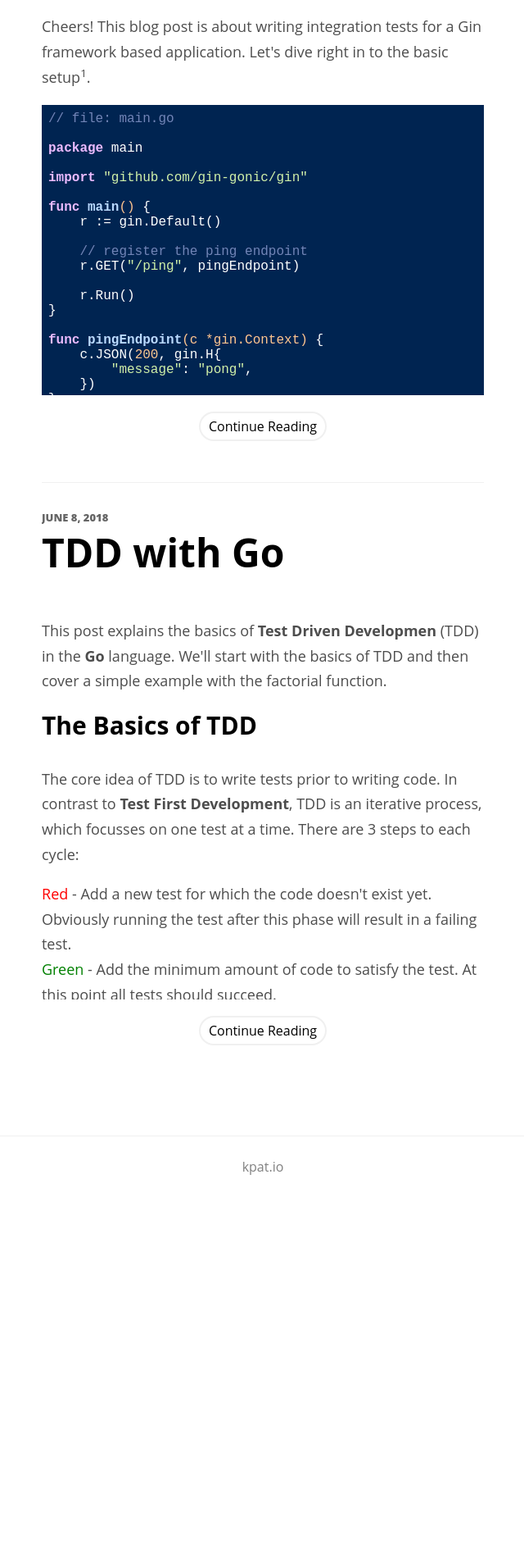
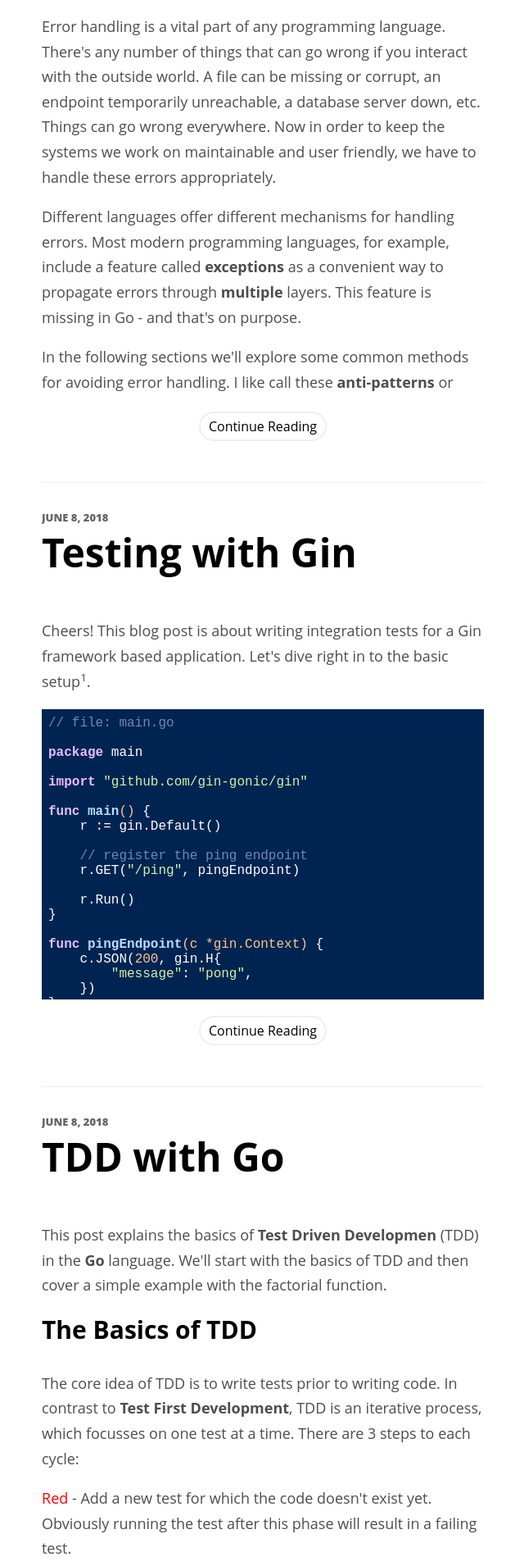
Before and after one commit to henrythethird/-, a Vue app: page / in a window 1280 px wide. Shown: the part 340-2250 px from the top of the page at 82% size, without its empty margins (319-959 px from the left). Before the commit the page ends 1800 px from the top, so only its background shows below. Built offline with nearby package versions, Linux system fonts and the light colour scheme.

Commit message:
Added new article about error propagation

```diff
--- /dev/null
+++ b/public/blog/error_propagation.html
@@ -0,0 +1,225 @@
+<date>June 9, 2018</date>
+<h2>Go Error Propagation</h2>
+<p>
+    Error handling is a vital part of any programming language. There's
+    any number of things that can go wrong if you interact with the outside
+    world. A file can be missing or corrupt, an endpoint temporarily unreachable,
+    a database server down, etc. Things can go wrong everywhere.
+    Now in order to keep the systems we work on maintainable and user friendly,
+    we have to handle these errors appropriately.
+</p>
+<p>
+    Different languages offer different mechanisms for handling errors.
+    Most modern programming languages, for example, include a feature called
+    <b>exceptions</b> as a convenient
+    way to propagate errors through <b>multiple</b>
+    layers. This feature is missing in Go - and that's on purpose.
+</p>
+<p>
+    In the following sections we'll explore some common methods for avoiding
+    error handling. I like call these <b>anti-patterns</b> or <b>"don'ts"</b>
+</p>
+<h2>Method 1: Ignore</h2>
+<p>
+    The first anti-pattern in error handling - and this is <b>not</b> limited
+    to go - is ignoring them alltogether. Here is a piece of code that makes excessive
+    use of the underscore (<b>_</b>). The underscore, also known as the
+    <b>blank identifier</b>, is used when calling functions with multiple
+    return values to discard one of these values.
+</p>
+<p>
+    Let's have a look at the example
+</p>
+<pre><code>// file: main.go
+
+package main
+
+import (
+    "io/ioutil"
+    "log"
+    "net/http"
+)
+
+func main() {
+    cont := doWork("google.com")
+
+    log.Println(cont)
+}
+
+func doWork(host string) string {
+    client := &amp;http.Client{}
+
+    req, _ := http.NewRequest("GET", host, nil)
+
+    req.Header.Add("Accept", "application/json")
+    req.AddCookie(&amp;http.Cookie{Name: "ID", Value: "1B2EB10C8ADDE70440A2EFBA15C2C6CD"})
+
+    resp, _ := client.Do(req)
+
+    b, _ := ioutil.ReadAll(resp.Body)
+
+    return string(b)
+}</code></pre>
+<p>
+    Looks good enough, right? So there is this <b>doWork</b> function that calls an
+    API endpoint with a cookie, then reads the contents and returns them.
+    Now running this will result in a <b>SIGSEGV</b>, a segmentation fault.
+    Meaning, that one of the errors in the code is not <b>nil</b> and the
+    corresponding unignored value therefore is.
+</p>
+<p>
+    We clearly don't want code like this in our production systems. Let's try
+    something different.
+</p>
+
+<h2>Method 2: Delegate</h2>
+<p>
+    Since go is <em>annoying</em> and doesn't let us propagate the errors to
+    the next layer, we can just try replicate that missing feature ourselves.
+    What if we <b>delegate</b> the error to the calling function? We can just
+    "offshore" the work to the poor fellow who will be interacting with our API.
+</p>
+<p>
+    Let's have a peak what that might look like with our example
+</p>
+<pre><code>// file: main.go
+
+// ...
+
+func main() {
+    cont, err := doWork("google.com")
+
+    if err != nil {
+        log.Panicln(err)
+    }
+
+    log.Println(cont)
+}
+
+func doWork(host string) (string, error) {
+    client := &amp;http.Client{}
+
+    req, err := http.NewRequest("GET", host, nil)
+
+    if err != nil {
+        return "", err
+    }
+
+    req.Header.Add("Accept", "application/json")
+    req.AddCookie(&amp;http.Cookie{Name: "ID", Value: "1B2EB10C8ADDE70440A2EFBA15C2C6CD"})
+
+    resp, err := client.Do(req)
+
+    if err != nil {
+        return "", err
+    }
+
+    b, err := ioutil.ReadAll(resp.Body)
+
+    if err != nil {
+        return "", err
+    }
+
+    return string(b), nil
+}
+</code></pre>
+<p>
+    We've added error delegation inbetween the business logic. The
+    caller now gets a <em>mysterious</em> error message together with a trace
+    that tells her where the error is originating.
+</p>
+<pre><code class="bash">
+$ go run main.go
+panic: Get google.com: unsupported protocol scheme ""
+</code></pre>
+<p>
+    This is marginally more useful
+    than just crashing, I admit it, yet, not user friendly at all. So how can
+    we improve that?
+</p>
+
+<h2>Improvements</h2>
+<p>
+    Let's say Lisa is interacting with our system. Now she's getting an error
+    from our API. What Lisa would like to know is
+</p>
+<blockquote>
+    How can I adjust the input value to get rid of the error? What am I doing wrong?
+</blockquote>
+<p>
+    This is a difficult question to answer. What we can easily answer is
+</p>
+<blockquote>
+    What part of the system was I interacting with that produced the error?
+</blockquote>
+<p>
+    Let's glance at an example
+</p>
+<pre><code>// file: main.go
+
+// ...
+
+func doWork(host string) (string, error) {
+    client := &amp;http.Client{}
+
+    req, err := http.NewRequest("GET", host, nil)
+
+    if err != nil {
+        return "", fmt.Errorf("Failed to create a new request: %v", err)
+    }
+
+    req.Header.Add("Accept", "application/json")
+    req.AddCookie(&amp;http.Cookie{Name: "ID", Value: "1B2EB10C8ADDE70440A2EFBA15C2C6CD"})
+
+    resp, err := client.Do(req)
+
+    if err != nil {
+        return "", fmt.Errorf("Failed to execute the request with host \"%s\": %v", host, err)
+    }
+
+    b, err := ioutil.ReadAll(resp.Body)
+
+    if err != nil {
+        return "", fmt.Errorf("Failed to read from request body: %v", err)
+    }
+
+    return string(b), nil
+}
+</code></pre>
+<p>And the corresponding output</p>
+<pre><code class="bash">$ go run main.go
+panic: Failed to execute the request with host "google.com": Get google.com: unsupported protocol scheme ""
+</code></pre>
+<p>
+    Now Lisa knows that we were trying to dispatch the request as the error happened.
+    Together with the trace, I'd argue, she has a better chance of finding out what
+    changes she has to make to fix her code.
+</p>
+
+<h2>Conclusion</h2>
+<p>
+    There is no magic formula to getting error handling right. We
+    just have consider the poor person interacting with our code.
+    Make it a better experience for them.
+</p>
+<p>
+    Here are a few <em>best practices</em> around error handling. Some of them
+    not covered by the scope of this article.
+</p>
+<ul>
+    <li>Try to give the programmer a hint of where the code is failing</li>
+    <li><b>Always</b> include the trace for internal APIs</li>
+    <li>Hide error information from end users. This might expose a security flaw in your system</li>
+    <li>
+        Try to fail softly. Some errors can be recovered from.
+        <ul>
+            <li>Few errors should render a service unfunctional</li>
+            <li>Try to use default for example</li>
+            <li>
+                If, for example, the billing service is unresponsive, simply
+                display a message instead of a internal server error
+            </li>
+        </ul>
+    </li>
+
+</ul>
--- a/src/components/Post.vue
+++ b/src/components/Post.vue
@@ -1,5 +1,8 @@
 <template>
-    <article class="post" ref="post" v-html="article"></article>
+    <main>
+        <article class="post" ref="post" v-html="article"></article>
+        <p v-if="error">Couldn't find the article :-(</p>
+    </main>
 </template>
 <script>
 import axios from 'axios'
@@ -12,7 +15,8 @@ export default {
   props: ['title'],
   data () {
       return {
-          article: ''
+          article: '',
+          error: false
       }
   },
   mounted () {
@@ -21,7 +25,11 @@ export default {
             this.article = data
 
             setTimeout(this.refreshSyntax, 50)
+        }).catch((e) => {
+            this.error = true
         })
+
+
   },
   methods: {
       refreshSyntax () {
--- a/src/components/Preview.vue
+++ b/src/components/Preview.vue
@@ -1,6 +1,6 @@
 <template>
     <router-link class="preview" :to="{ name: 'detail', params: { title } }">
-        <Post :title="title" />
+        <Post :title="title" class="post" />
         <div class="after">
             <button class="button">Continue Reading</button>
         </div>
--- a/src/pages/Index.vue
+++ b/src/pages/Index.vue
@@ -1,7 +1,6 @@
 <template>
     <section>
-        <Preview title="gin_testing" />
-        <Preview title="go_testing" />
+        <Preview v-for="(article, idx) in articles" :title="article.title" :key="idx" />
     </section>
 </template>
 <script>
@@ -9,6 +8,15 @@ import Preview from '@/components/Preview'
 
 export default {
   name: 'Index',
+  data () {
+    return {
+        articles: [
+            { title: 'error_propagation' },
+            { title: 'gin_testing' },
+            { title: 'go_testing' }
+        ]
+    }
+  },
   components: { Preview }
 }
 </script>
```
Also changed, not shown: 8 other files (tests, documents, lock files or other folders).
